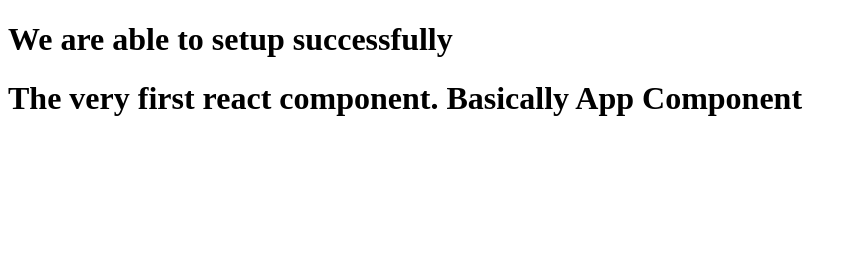
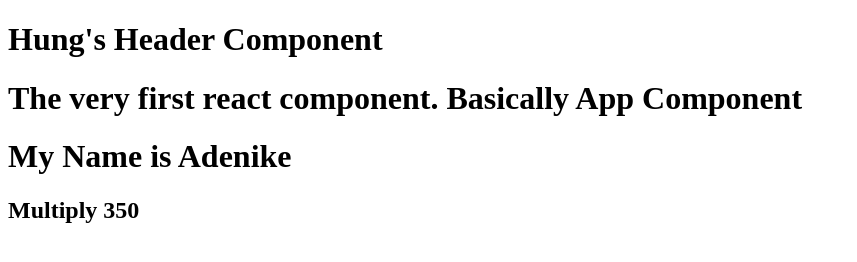
Before and after one commit to Adenike1408/mernstack62021, a React app in the folder reactapp/: page / in a window 1280 px wide. Shown: the whole page, without its empty margins (0-857 px from the left). Built offline with nearby package versions, Linux system fonts and the light colour scheme.

Commit message:
react new comment

```diff
--- /dev/null
+++ b/reactapp/src/app/CommonComponents/HeaderComponent.js
@@ -0,0 +1,11 @@
+import React, {Fragment} from "react";
+
+let Header = (props) => {
+    return(
+        <Fragment >
+            <h1>{props.name}'s Header Component</h1>
+        </Fragment>
+    )
+}
+
+export default Header;
--- a/reactapp/src/app/app.js
+++ b/reactapp/src/app/app.js
@@ -1,6 +1,7 @@
-import React from "react";
+import React, {Component} from "react";
+import Header from "../app/CommonComponents/HeaderComponent";
 
-export default class App extends React.Component {
+export default class App extends Component {
 
     constructor(props){
         super(props)
@@ -8,9 +9,18 @@ export default class App extends React.Component {
 
 
     render(){
+        let myname = "Adenike";
+        let a = 5, b = 70;
+        // JSX : React doesn't have any separate html templating so it creates html+js using below code
+        // Virtual DOM - document object model
         return(
             <div>
+                <Header name={"Hung"}/>
+
                 <h1>The very first react component. Basically App Component</h1>
+                <h1>My Name is {myname}</h1>
+                <h2>Multiply {a*b}</h2>
+
             </div>
         )
     }
--- a/reactapp/src/index.html
+++ b/reactapp/src/index.html
@@ -7,7 +7,7 @@
     <title>Shopping Cart Application</title>
 </head>
 <body>
-    <h1>We are able to setup successfully</h1>
+    <!-- <h1>We are able to setup successfully</h1> -->
     <div id="root"></div>
 </body>
     <script src="/app/bundle.js"></script>
--- a/reactapp/webpack.config.js
+++ b/reactapp/webpack.config.js
@@ -60,8 +60,8 @@ webpackConfig = {
             path.join(SRC_DIR),
             // and so on...
           ] ,//__dirname+"/dist",
-        //hot: true,
-        inline: true,
+        //hot: true, //enable hot module runtime, swap  modified files in dev server with browser,  faster reload time
+        inline: true, //include web pack runtime,  websocket, browser sync, module loader
         host: "localhost",
         //host: "local.synergiticit.com",
         port:9092,
```
Also changed, not shown: reactapp/dist/app/bundle.js, reactapp/dist/index.html.
